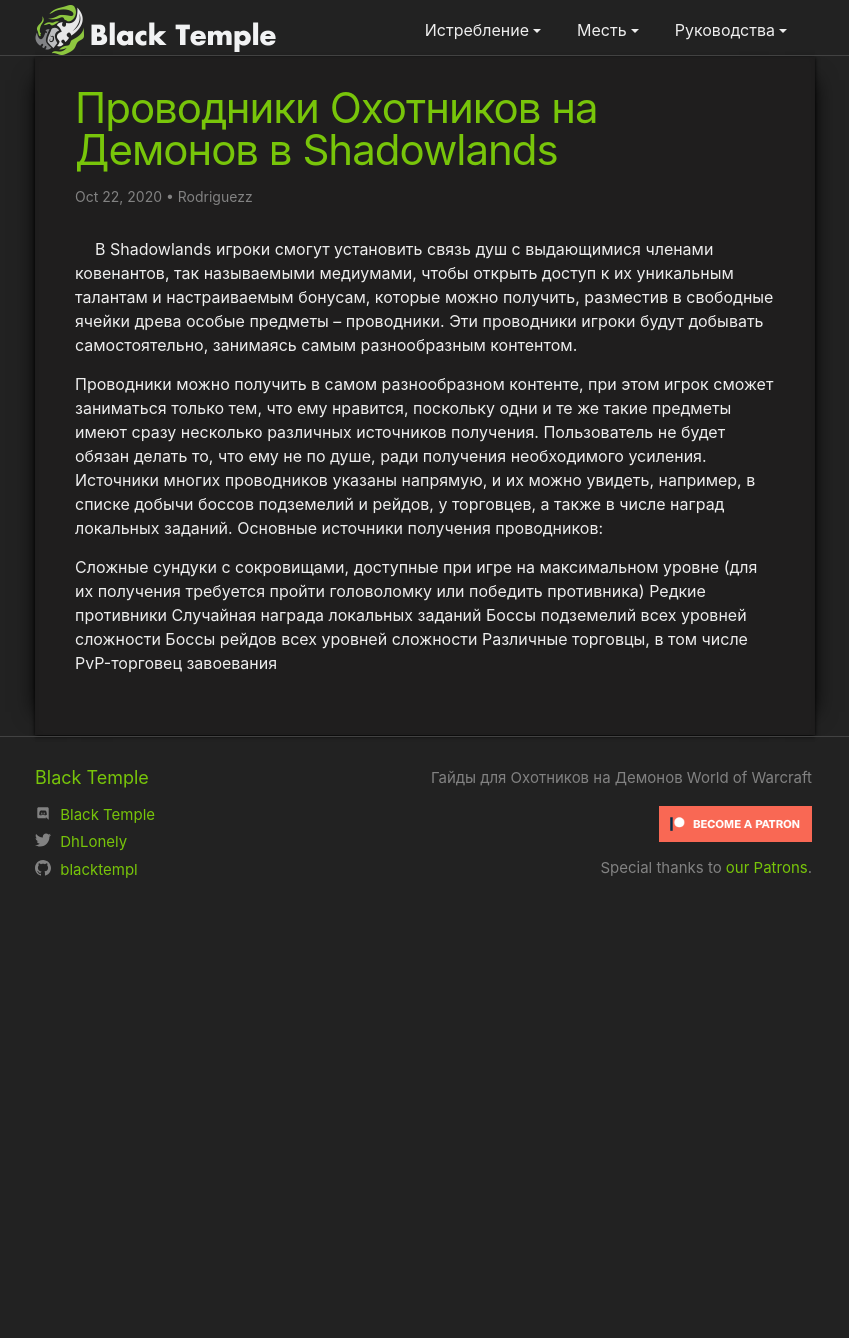
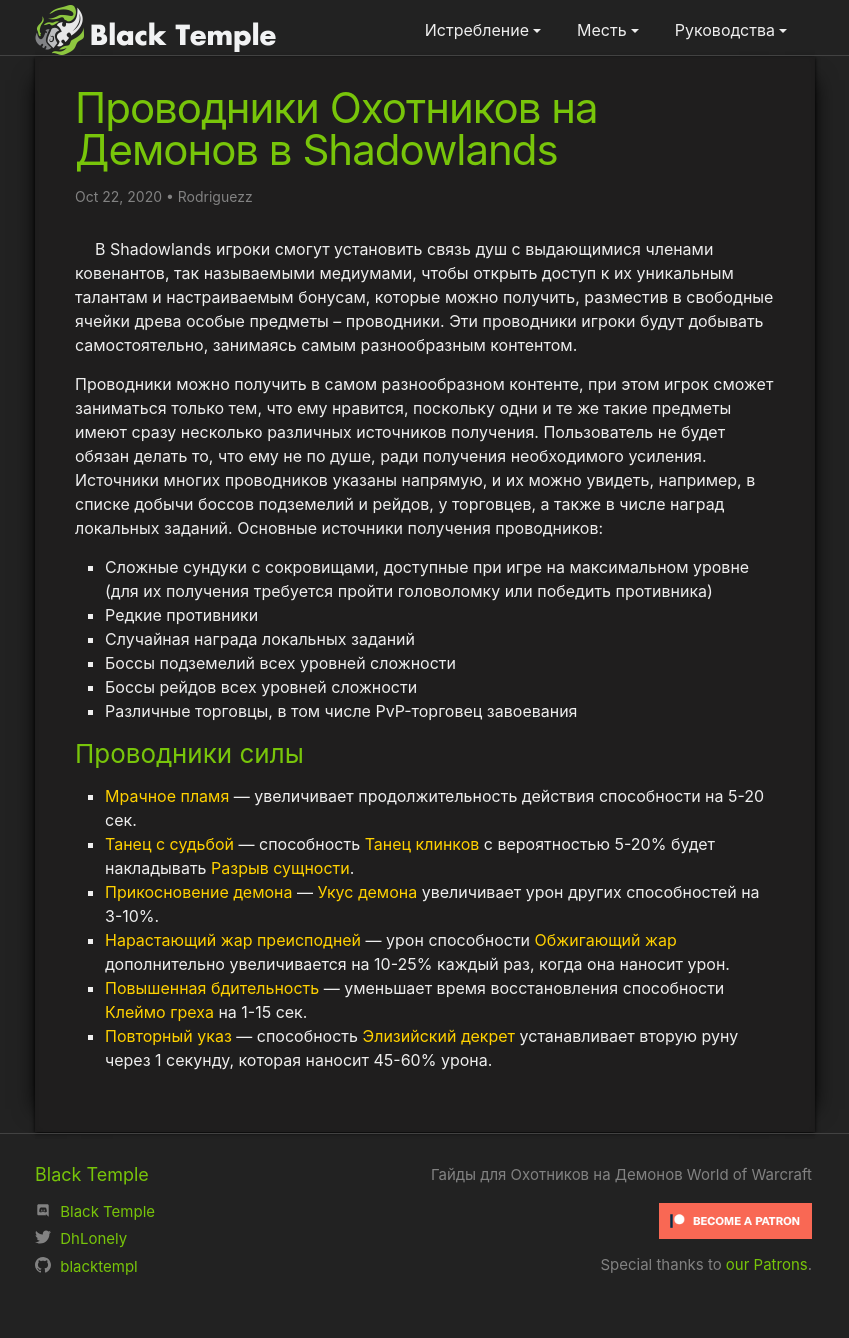
Before and after one commit to blacktempl/blacktempl.github.io, a Jekyll site: the page built from blog/_posts/2020-10-28-soulbind-Conduits-demon-hunter.md, in a window 1280 px wide. Shown: the whole page, without its empty margins (215-1064 px from the left). Built offline with Jekyll 4.4.1, drawn with Linux system fonts in a browser that asks for light colours; a script that is not in the unit is left out; comment, search, counter and statistics services are not loaded; before the commit the page ends 941 px from its top, so only the background shows below that.

Commit message:
Update 2020-10-28-soulbind-Conduits-demon-hunter.md

```diff
--- a/blog/_posts/2020-10-28-soulbind-Conduits-demon-hunter.md
+++ b/blog/_posts/2020-10-28-soulbind-Conduits-demon-hunter.md
@@ -5,13 +5,23 @@
 author: Rodriguezz
 toc: true
 ---
+
 <p style="text-indent: 20px;">В Shadowlands игроки смогут установить связь душ с выдающимися членами ковенантов, так называемыми медиумами, чтобы открыть доступ к их уникальным талантам и настраиваемым бонусам, которые можно получить, разместив в свободные ячейки древа особые предметы – проводники.  Эти проводники игроки будут добывать самостоятельно, занимаясь самым разнообразным контентом.</p>
 
 Проводники можно получить в самом разнообразном контенте, при этом игрок сможет заниматься только тем, что ему нравится, поскольку одни и те же такие предметы имеют сразу несколько различных источников получения. Пользователь не будет обязан делать то, что ему не по душе, ради получения необходимого усиления. Источники многих проводников указаны напрямую, и их можно увидеть, например, в списке добычи боссов подземелий и рейдов, у торговцев, а также в числе наград локальных заданий. Основные источники получения проводников:
 
-Сложные сундуки с сокровищами, доступные при игре на максимальном уровне (для их получения требуется пройти головоломку или победить противника)
-Редкие противники
-Случайная награда локальных заданий
-Боссы подземелий всех уровней сложности
-Боссы рейдов всех уровней сложности
-Различные торговцы, в том числе PvP-торговец завоевания
+* Сложные сундуки с сокровищами, доступные при игре на максимальном уровне (для их получения требуется пройти головоломку или победить противника)
+* Редкие противники
+* Случайная награда локальных заданий
+* Боссы подземелий всех уровней сложности
+* Боссы рейдов всех уровней сложности
+* Различные торговцы, в том числе PvP-торговец завоевания
+
+### Проводники силы
+
+* {{ site.data.сonduits.Brooding_Pool }} — увеличивает продолжительность действия способности {{ site.data.сonduits.Fodder_to_the_Flame }} на 5-20 сек.
+* {{ site.data.сonduits.Dancing_with_Fate }} — способность {{ site.data.spell.Blade_Dance }} с вероятностью 5-20% будет накладывать {{ site.data.talent.Essence_Break }}.
+* {{ site.data.сonduits.Demons_Touch }} — {{ site.data.spell.Demons_Bite }} увеличивает урон других способностей на 3-10%.
+* {{ site.data.сonduits.Growing_Inferno }} — урон способности {{ site.data.spell.Immolation_Aura }} дополнительно увеличивается на 10-25% каждый раз, когда она наносит урон.
+* {{ site.data.сonduits.Increased_Scrutiny }} — уменьшает время восстановления способности {{ site.data.covenant.Sinful_Brand }} на 1-15 сек.
+* {{ site.data.сonduits.Repeat_Decree }} — способность {{ site.data.covenant.Elysian_Decree }} устанавливает вторую руну через 1 секунду, которая наносит 45-60% урона.
```
